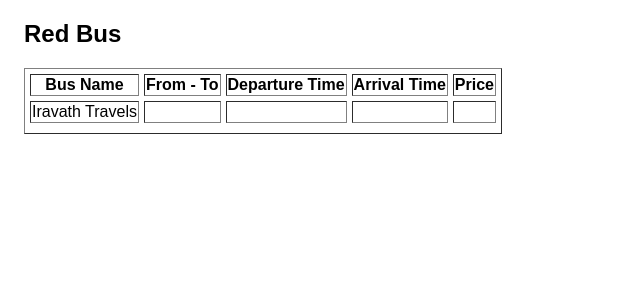
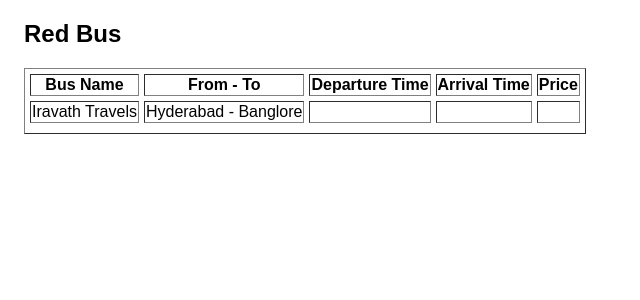
Before and after one commit to kathishivaramreddy/ReactRedBus, a React (Create React App) app: page / in a window 1280 px wide. Shown: the top 300 px of the page, without its empty margins (0-640 px from the left). Built offline with nearby package versions, Linux system fonts and the light colour scheme.

Commit message:
adding Hyderabad - Banglore as 2nd table data

```diff
--- a/src/App.js
+++ b/src/App.js
@@ -15,7 +15,7 @@
             <th>Price</th>
           </tr>
           <td>Iravath Travels</td>
-          <td></td>
+          <td>Hyderabad - Banglore</td>
           <td></td>
           <td></td>
           <td></td>
```
Also changed, not shown: 1 other file (tests, documents, lock files or other folders).
